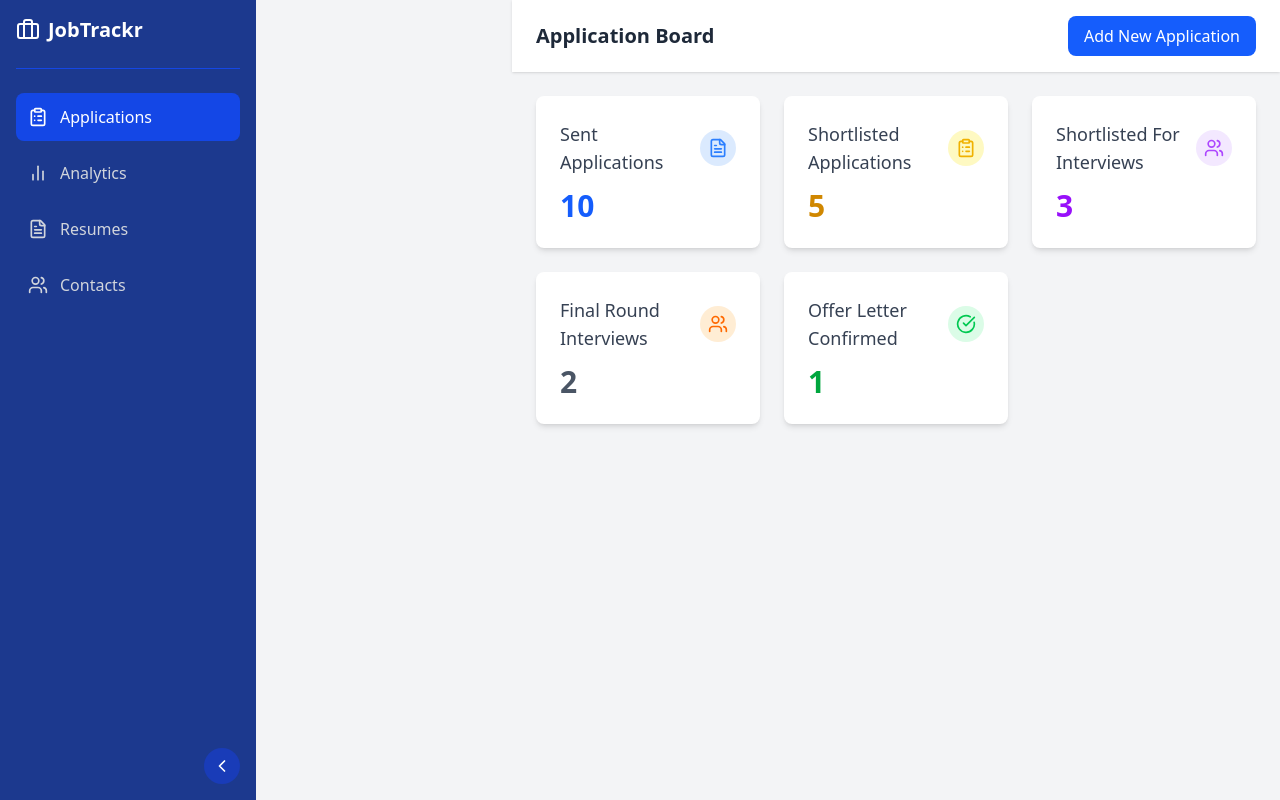
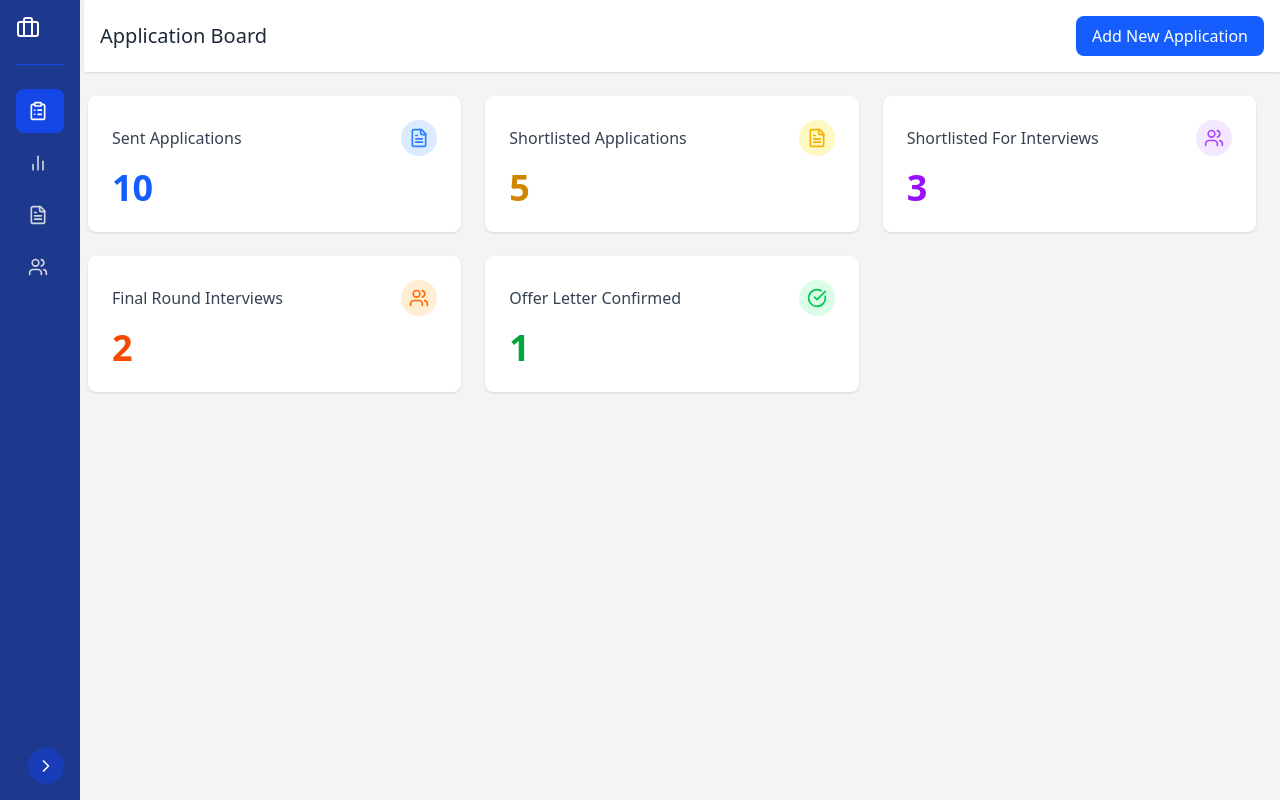
Before and after one commit to abinabraham878/Application-Tracker---MERN, a React (Vite) app in the folder Frontend/: page / in a window 1280 px wide. Built offline with nearby package versions, Linux system fonts and the light colour scheme.

Commit message:
fixed css issues

```diff
--- a/Frontend/src/components/Card.tsx
+++ b/Frontend/src/components/Card.tsx
@@ -5,21 +5,19 @@ interface CardProps {
   count: number | string;
   icon?: React.ReactNode;
   color?: string;
+  textColor?: string;
 }
 
-const Card = ({ title, count, icon, color }: CardProps) => {
+const Card = ({ title, count, icon, color, textColor }: CardProps) => {
   return (
-    <div className="bg-white rounded-lg shadow-md p-6 flex flex-col space-y-3 transform transition-all duration-200 hover:shadow-lg hover:-translate-y-1">
+    <div className="bg-white rounded-lg shadow-sm p-6 flex flex-col space-y-3">
       <div className="flex justify-between items-center">
-        <h3 className="text-gray-700 font-medium text-lg">{title}</h3>
-        <div className={`p-2 rounded-full ${color}`}>{icon}</div>
+        <h3 className="text-gray-700 font-medium">{title}</h3>
+        <div className={`p-2 rounded-full ${color}`}>
+          {icon}
+        </div>
       </div>
-      <p
-        className={`text-3xl font-bold ${
-          color?.includes("blue") ? "text-blue-600" : color?.includes("green") ? "text-green-600"
-            : color?.includes("yellow") ? "text-yellow-600" : color?.includes("purple") ? "text-purple-600" : "text-gray-600"
-        }`}
-      >
+      <p className={`text-4xl font-bold ${textColor}`}>
         {count}
       </p>
     </div>
--- a/Frontend/src/components/Header.tsx
+++ b/Frontend/src/components/Header.tsx
@@ -1,8 +1,12 @@
-const Header = () => {
+const Header = ({ isExpanded }: {isExpanded: boolean}) => {
+  console.log(isExpanded);
   return (
-    <header className="bg-gray-800 text-white p-4 sticky top-0 w-full z-10">
-      <h1 className="text-lg font-semibold">Job Application Tracker</h1>
-    </header>
+    <div className={`flex justify-between items-center p-4 bg-white shadow-sm transition-all duration-300 ease-in-out ${isExpanded ? 'ml-0' : 'ml-5'} sticky top-0 z-5 right-0 left-0`}>
+      <h2 className="text-xl font-medium text-gray-800">Application Board</h2>
+      <button className="bg-blue-600 hover:bg-blue-700 text-white px-4 py-2 rounded-lg">
+        Add New Application
+      </button>
+    </div>
   );
 };
 
--- a/Frontend/src/components/Layout.tsx
+++ b/Frontend/src/components/Layout.tsx
@@ -1,24 +1,18 @@
 import { ReactNode } from "react";
+import Header from "./Header";
 
 interface LayoutProps {
   children: ReactNode;
-  isCollapsed: boolean;
+  isExpanded: boolean;
 }
 
-const Layout = ({ children, isCollapsed }: LayoutProps) => {
+const Layout = ({ children, isExpanded }: LayoutProps) => {
 
   return (
     <div className="flex min-h-screen bg-gray-100">
-      <div className={`transition-all duration-300 ${isCollapsed ? 'ml-16' : 'ml-64'}`}></div>
-      <main className={`flex-1 transition-all duration-300 ${isCollapsed ? 'ml-16' : 'ml-64'}`}>
-        <header className="bg-white shadow-sm">
-          <div className="px-6 py-4 flex justify-between items-center">
-            <h2 className="text-xl font-semibold text-gray-800">Application Board</h2>
-            <button className="bg-blue-600 text-white px-4 py-2 rounded-lg hover:bg-blue-700">
-              Add New Application
-            </button>
-          </div>
-        </header>
+      <div className={`transition-all duration-300 ${!isExpanded ? 'ml-16' : 'ml-64'}`}></div>
+      <main className={`flex-1 transition-all duration-300`}>
+      <Header isExpanded={isExpanded}/>
         {children}
       </main>
     </div>
--- a/Frontend/src/components/Sidebar.tsx
+++ b/Frontend/src/components/Sidebar.tsx
@@ -2,23 +2,23 @@ import { BarChart2, Briefcase, ChevronLeft, ChevronRight, ClipboardList, FileTex
 import SidebarItem from "./SidebarItem";
 
 interface SidebarProps {
-  isCollapsed: boolean;
+  isExpanded: boolean;
   toggleSidebar: () => void;
 }
 
-const Sidebar= ({ isCollapsed, toggleSidebar }: SidebarProps) => {
+const Sidebar= ({ isExpanded, toggleSidebar }: SidebarProps) => {
   return (
-    <div className={`h-full fixed top-0 left-0 bg-blue-900 p-4 flex flex-col justify-between transition-all duration-300 ${isCollapsed ? 'w-16' : 'w-64'}`}>
+    <div className={`h-full fixed top-0 left-0 bg-blue-900 p-4 flex flex-col justify-between transition-all duration-300 ${isExpanded ? 'w-64': 'w-20'}`}>
       <div className="flex flex-col space-y-6">
         <div className="flex items-center space-x-2 pb-6 border-b border-blue-700">
           <Briefcase size={24} className="text-white" />
-          {!isCollapsed && <h1 className="text-xl font-bold text-white">JobTrackr</h1>}
+          {isExpanded && <h1 className="text-xl font-bold text-white">JobTrackr</h1>}
         </div>
         <div className="flex flex-col space-y-2">
-          <SidebarItem icon={<ClipboardList size={20} />} text="Applications" isActive={true} isCollapsed={isCollapsed} />
-          <SidebarItem icon={<BarChart2 size={20} />} text="Analytics" isActive={false} isCollapsed={isCollapsed} />
-          <SidebarItem icon={<FileText size={20} />} text="Resumes" isActive={false} isCollapsed={isCollapsed} />
-          <SidebarItem icon={<Users size={20} />} text="Contacts" isActive={false} isCollapsed={isCollapsed} />
+          <SidebarItem icon={<ClipboardList size={20} />} text="Applications" isActive={true} isExpanded={isExpanded} />
+          <SidebarItem icon={<BarChart2 size={20} />} text="Analytics" isActive={false} isExpanded={isExpanded} />
+          <SidebarItem icon={<FileText size={20} />} text="Resumes" isActive={false} isExpanded={isExpanded} />
+          <SidebarItem icon={<Users size={20} />} text="Contacts" isActive={false} isExpanded={isExpanded} />
         </div>
       </div>
 
@@ -26,7 +26,7 @@ const Sidebar= ({ isCollapsed, toggleSidebar }: SidebarProps) => {
         onClick={toggleSidebar}
         className="self-end mt-auto bg-blue-800 hover:bg-blue-700 text-white p-2 rounded-full"
       >
-        {isCollapsed ? <ChevronRight size={20} /> : <ChevronLeft size={20} />}
+        {!isExpanded ? <ChevronRight size={20} /> : <ChevronLeft size={20} />}
       </button>
     </div>
   );
--- a/Frontend/src/components/SidebarItem.tsx
+++ b/Frontend/src/components/SidebarItem.tsx
@@ -2,14 +2,14 @@ interface SidebarItemProps {
   icon: React.ReactNode;
   text: string;
   isActive: boolean;
-  isCollapsed: boolean;
+  isExpanded: boolean;
 }
 
-const SidebarItem = ({ icon, text, isActive, isCollapsed }: SidebarItemProps) => {
+const SidebarItem = ({ icon, text, isActive, isExpanded }: SidebarItemProps) => {
     return (
       <div className={`flex items-center space-x-3 p-3 rounded-lg cursor-pointer ${isActive ? 'bg-blue-700 text-white' : 'text-gray-300 hover:bg-blue-800 hover:text-white'}`}>
         {icon}
-        {!isCollapsed && <span className="font-medium">{text}</span>}
+        {isExpanded && <span className="font-medium">{text}</span>}
       </div>
     );
   };
--- a/Frontend/src/components/StatusBoard.tsx
+++ b/Frontend/src/components/StatusBoard.tsx
@@ -1,41 +1,35 @@
-import Card from './Card';
-import { CheckCircle, ClipboardList, FileText, Users } from 'lucide-react';
+import Card from "./Card";
 
-const StatusBoard = () => {
-    return (
-        <div className="grid grid-cols-1 md:grid-cols-2 lg:grid-cols-3 gap-6 p-6">
-          <Card
-            title="Sent Applications"
-            count="10"
-            icon={<FileText size={20} className="text-blue-500" />}
-            color="bg-blue-100"
-          />
-          <Card
-            title="Shortlisted Applications"
-            count="5"
-            icon={<ClipboardList size={20} className="text-yellow-500" />}
-            color="bg-yellow-100"
-          />
-          <Card
-            title="Shortlisted For Interviews"
-            count="3"
-            icon={<Users size={20} className="text-purple-500" />}
-            color="bg-purple-100"
-          />
-          <Card
-            title="Final Round Interviews"
-            count="2"
-            icon={<Users size={20} className="text-orange-500" />}
-            color="bg-orange-100"
-          />
-          <Card
-            title="Offer Letter Confirmed"
-            count="1"
-            icon={<CheckCircle size={20} className="text-green-500" />}
-            color="bg-green-100"
-          />
-        </div>
-      );
+interface StatusItem {
+  id: number;
+  title: string;
+  count: string;
+  icon: React.ReactNode;
+  color: string;
+  textColor: string;
 }
 
-export default StatusBoard
+interface StatusBoardProps {
+  statusData: StatusItem[];
+}
+
+const StatusBoard = ({ statusData }: StatusBoardProps) => {
+  return (
+    <div
+      className={`grid grid-cols-1 md:grid-cols-2 lg:grid-cols-3 gap-6 p-6 transition-all duration-300 ease-in-out`}
+    >
+      {statusData.map((item) => (
+        <Card
+          key={item.id}
+          title={item.title}
+          count={item.count}
+          icon={item.icon}
+          color={item.color}
+          textColor={item.textColor}
+        />
+      ))}
+    </div>
+  );
+};
+
+export default StatusBoard;
--- a/Frontend/src/pages/JobTracker.tsx
+++ b/Frontend/src/pages/JobTracker.tsx
@@ -3,19 +3,63 @@ import { useState } from 'react'
 import Sidebar from '../components/Sidebar';
 import Layout from '../components/Layout';
 import StatusBoard from '../components/StatusBoard';
+import { CheckCircle, FileText, Users } from 'lucide-react';
 
 const JobTracker = () => {
-    const [isCollapsed, setIsCollapsed] = useState(false);
+    const [isExpanded, setisExpanded] = useState(false);
 
     const toggleSidebar = () => {
-      setIsCollapsed(!isCollapsed);
+      setisExpanded(!isExpanded);
     };
+
+    const statusData: any = [
+      {
+        id: 1,
+        title: "Sent Applications",
+        count: "10",
+        icon: <FileText size={20} className="text-blue-500" />,
+        color: "bg-blue-100",
+        textColor: "text-blue-600"
+      },
+      {
+        id: 2,
+        title: "Shortlisted Applications",
+        count: "5",
+        icon: <FileText size={20} className="text-yellow-500" />,
+        color: "bg-yellow-100",
+        textColor: "text-yellow-600"
+      },
+      {
+        id: 3,
+        title: "Shortlisted For Interviews",
+        count: "3",
+        icon: <Users size={20} className="text-purple-500" />,
+        color: "bg-purple-100",
+        textColor: "text-purple-600"
+      },
+      {
+        id: 4,
+        title: "Final Round Interviews",
+        count: "2",
+        icon: <Users size={20} className="text-orange-500" />,
+        color: "bg-orange-100",
+        textColor: "text-orange-600"
+      },
+      {
+        id: 5,
+        title: "Offer Letter Confirmed",
+        count: "1",
+        icon: <CheckCircle size={20} className="text-green-500" />,
+        color: "bg-green-100",
+        textColor: "text-green-600"
+      }
+    ];
 
     return (
       <>
-        <Sidebar isCollapsed={isCollapsed} toggleSidebar={toggleSidebar} />
-        <Layout isCollapsed={isCollapsed}>
-          <StatusBoard />
+        <Sidebar isExpanded={isExpanded} toggleSidebar={toggleSidebar} />
+        <Layout isExpanded={isExpanded}>
+          <StatusBoard statusData={statusData} />
         </Layout>
       </>
     );
```
